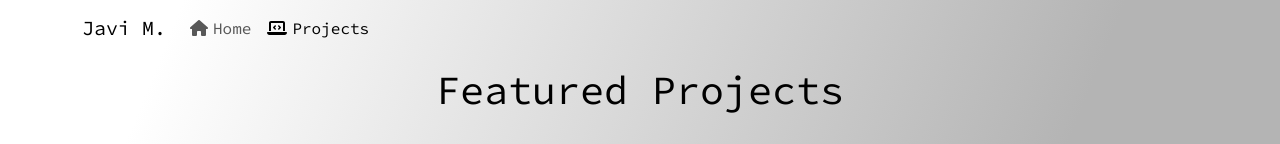
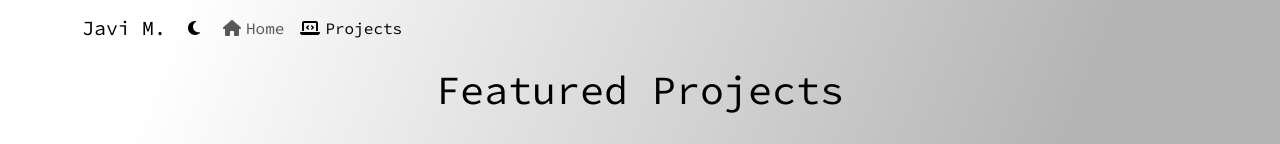
Before and after one commit to hoogmin/jmnxtsite, a Next.js app: page /projects in a window 1280 px wide. Shown: the top 144 px of the page. Built offline with nearby package versions, Linux system fonts and the light colour scheme.

Commit message:
Add theme switching that persists :)

```diff
--- a/app/components/Navibar.tsx
+++ b/app/components/Navibar.tsx
@@ -5,6 +5,7 @@ import { Navbar, Nav, Container } from "react-bootstrap"
 import { usePathname } from "next/navigation"
 import { FontAwesomeIcon } from "@fortawesome/react-fontawesome"
 import { faHomeAlt, faLaptopCode } from "@fortawesome/free-solid-svg-icons"
+import ThemeFlip from "./ThemeFlip"
 
 const Navibar = () => {
     const pathname = usePathname()
@@ -13,6 +14,7 @@ const Navibar = () => {
         <Navbar bg="transparent" expand="lg">
             <Container>
                 <Link href="/" className="navbar-brand">Javi M.</Link>
+                <ThemeFlip/>
 
                 {/* Hamburger menu for mobile */}
                 <Navbar.Toggle aria-controls="basic-navbar-nav"/>
--- /dev/null
+++ b/app/components/ThemeFlip.tsx
@@ -0,0 +1,60 @@
+"use client"
+
+import { faSun, faMoon } from "@fortawesome/free-solid-svg-icons"
+import { FontAwesomeIcon } from "@fortawesome/react-fontawesome"
+import { useState, useEffect } from "react"
+
+const ThemeFlip = () => {
+    const [isDarkMode, setIsDarkMode] = useState(false)
+
+    const setLightMode = () => {
+        document.querySelector("body")?.setAttribute("data-theme", "light")
+        document.querySelector("body")?.setAttribute("data-bs-theme", "light") // Bootstrap has its own theme, should look more into this...
+        setIsDarkMode(false)
+        localStorage.setItem("selectedTheme", "light")
+    }
+
+    const setDarkMode = () => {
+        document.querySelector("body")?.setAttribute("data-theme", "dark")
+        document.querySelector("body")?.setAttribute("data-bs-theme", "dark")
+        setIsDarkMode(true)
+        localStorage.setItem("selectedTheme", "dark")
+    }
+
+    const isDark = () => {
+        const currentTheme = document.querySelector("body")?.getAttribute("data-theme")
+
+        if (currentTheme === "dark")
+            return true
+        else
+            return false
+    }
+
+    const toggleTheme = () => {
+        if (isDark()) {
+            setLightMode()
+        } else {
+            setDarkMode()
+        }
+    }
+
+    useEffect(() => {
+        const selectedTheme = localStorage.getItem("selectedTheme")
+
+        if (selectedTheme === "dark") {
+            setDarkMode()
+        }
+    }, [])
+
+    return (
+        <>
+            <button className="icon-button" onClick={toggleTheme}>
+                <FontAwesomeIcon
+                icon={isDarkMode ? faSun : faMoon}
+                />
+            </button>
+        </>
+    )
+}
+
+export default ThemeFlip
--- a/app/projects/page.tsx
+++ b/app/projects/page.tsx
@@ -1,6 +1,18 @@
 import { FontAwesomeIcon } from "@fortawesome/react-fontawesome"
 import { faGithubAlt } from "@fortawesome/free-brands-svg-icons"
 import Link from "next/link"
+import { Metadata } from "next"
+
+export const metadata: Metadata = {
+    title: "Projects | Javi M.",
+    description: "Projects | Javier Martinez (@hoogmin) | Coder/Programmer.",
+    viewport: "width=device-width, initial-scale=1",
+    robots: "all",
+    openGraph: {
+        title: "Projects | Javi M.",
+        description: "Projects | Javier Martinez (@hoogmin) | Coder/Programmer."
+    }
+}
 
 const ProjectsPage = () => {
     return (
@@ -12,10 +24,10 @@ const ProjectsPage = () => {
                 <br />
                 <h6>
                     <a
-                    className="button-hyperlink"
-                    href="https://github.com/hoogmin"
-                    target="_blank"
-                    rel="noopener noreferrer">
+                        className="button-hyperlink"
+                        href="https://github.com/hoogmin"
+                        target="_blank"
+                        rel="noopener noreferrer">
                         <FontAwesomeIcon icon={faGithubAlt} style={{ marginRight: 5 }} />
                         GitHub
                     </a>
--- a/app/styles/globals.css
+++ b/app/styles/globals.css
@@ -9,6 +9,25 @@
   --foreground-color: #000;
   --button-default-color: #008000;
   --button-default-hovercolor: #004000;
+  --bg-gradient-start: rgb(255, 255, 255);
+  --bg-gradient-end: rgb(180, 180, 180);
+}
+
+[data-theme="dark"] {
+  --max-width: 1100px;
+  --font-mono: ui-monospace, Menlo, Monaco, 'Cascadia Mono', 'Segoe UI Mono',
+    'Roboto Mono', 'Oxygen Mono', 'Ubuntu Monospace', 'Source Code Pro',
+    'Fira Mono', 'Droid Sans Mono', 'Courier New', monospace;
+
+  --foreground-color: #fff;
+  --button-default-color: #008000;
+  --button-default-hovercolor: #004000;
+  --bg-gradient-start: rgb(0, 0, 0);
+  --bg-gradient-end: rgb(20, 20, 20);
+}
+
+* {
+  transition: all 0.06s ease;
 }
 
 html,
@@ -20,7 +39,7 @@ body {
 
 body {
   color: var(--foreground-color, #000);
-  background: linear-gradient(112.1deg, rgb(255, 255, 255) 11.4%, rgb(180, 180, 180) 70.2%);
+  background: linear-gradient(112.1deg, var(--bg-gradient-start) 11.4%, var(--bg-gradient-end) 70.2%);
   display: flex;
   flex-direction: column;
   min-height: 100vh;
@@ -72,3 +91,9 @@ footer {
 .button-hyperlink:hover {
   background-color: var(--button-default-hovercolor, #004000);
 }
+
+.icon-button {
+  background: transparent;
+  border: none;
+  margin-right: 9px;
+}
```
